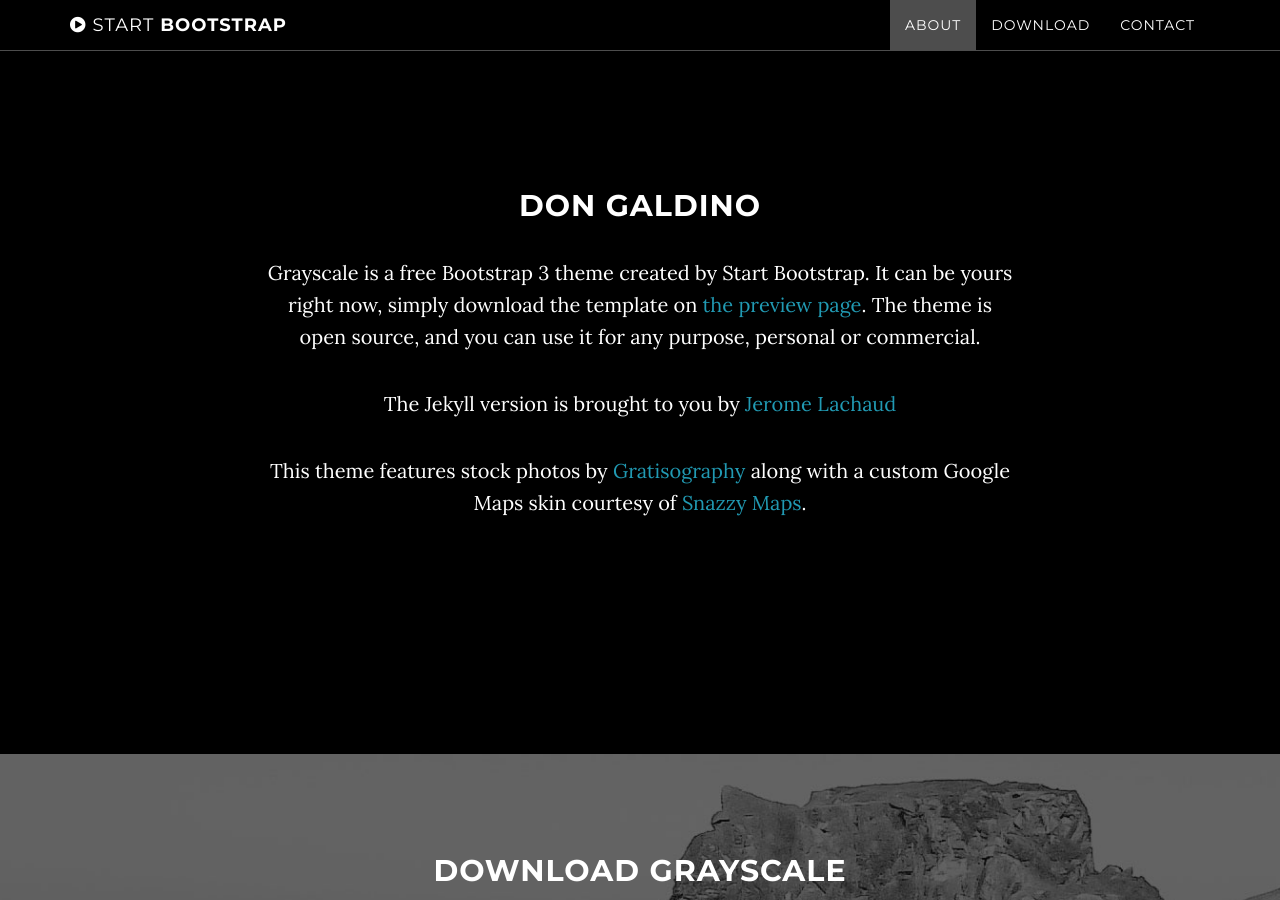
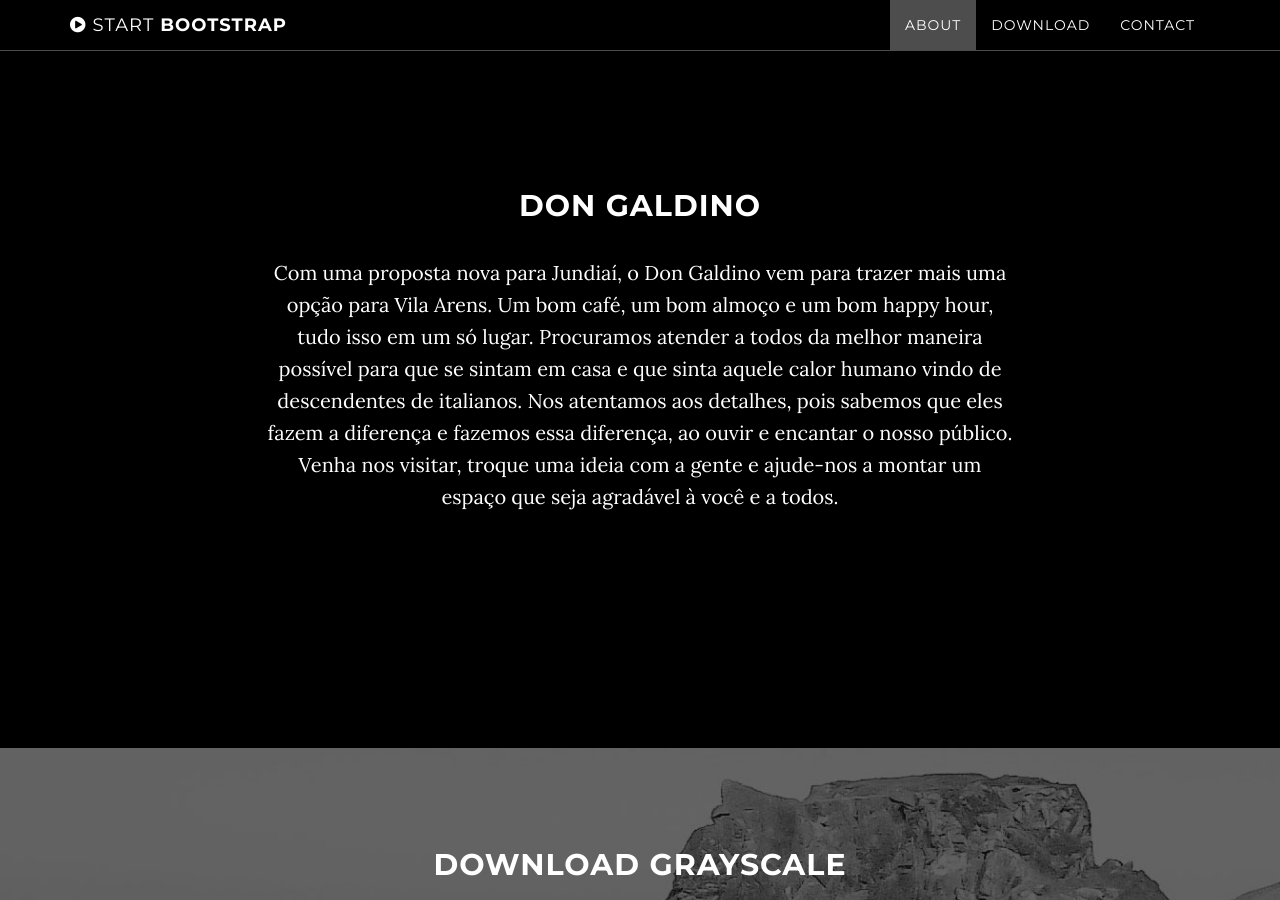
Before and after one commit to Gawiga/dongaldino.com.br, a Jekyll site: the page built from index.html, in a window 1280 px wide and 900 px high, scrolled down 911 px. Built offline with Jekyll 4.4.1, drawn with Linux system fonts in a browser that asks for light colours.

Commit message:
adjusting the about

```diff
--- a/_includes/about.html
+++ b/_includes/about.html
@@ -3,9 +3,11 @@
         <div class="row">
             <div class="col-lg-8 col-lg-offset-2">
                 <h2>Don Galdino</h2>
-                <p>Grayscale is a free Bootstrap 3 theme created by Start Bootstrap. It can be yours right now, simply download the template on <a href="http://startbootstrap.com/template-overviews/grayscale/">the preview page</a>. The theme is open source, and you can use it for any purpose, personal or commercial.</p>
-                <p>The Jekyll version is brought to you by <a href="https://github.com/jeromelachaud">Jerome Lachaud</a></p>
-                <p>This theme features stock photos by <a href="http://gratisography.com/">Gratisography</a> along with a custom Google Maps skin courtesy of <a href="http://snazzymaps.com/">Snazzy Maps</a>.</p>
+                <p>Com uma proposta nova para Jundiaí, o Don Galdino vem para trazer mais uma opção para Vila Arens.
+                Um bom café, um bom almoço e um bom happy hour, tudo isso em um só lugar.
+                Procuramos atender a todos da melhor maneira possível para que se sintam em casa e que sinta aquele calor humano vindo de descendentes de italianos.
+                Nos atentamos aos detalhes, pois sabemos que eles fazem a diferença e fazemos essa diferença, ao ouvir e encantar o nosso público.
+                Venha nos visitar, troque uma ideia com a gente e ajude-nos a montar um espaço que seja agradável à você e a todos.</p>
             </div>
         </div>
     </section>
```
